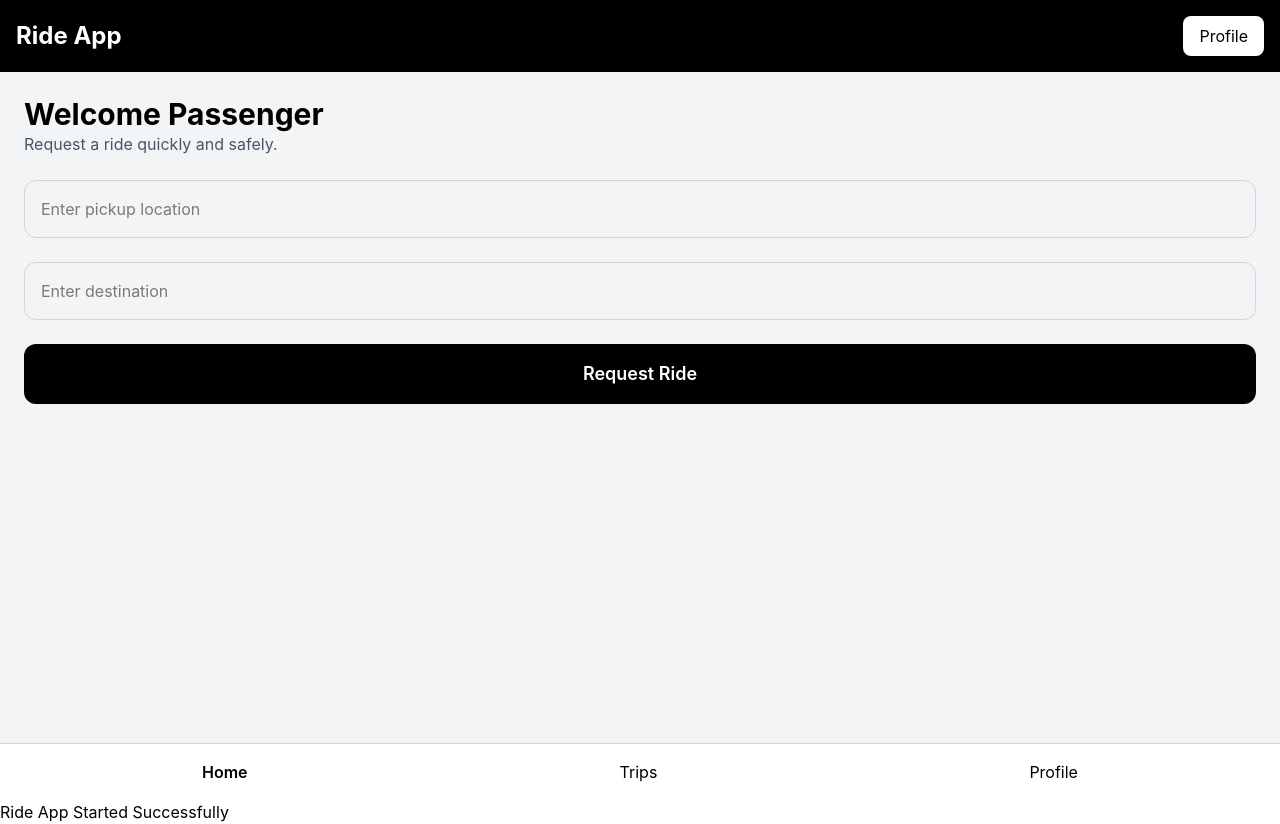
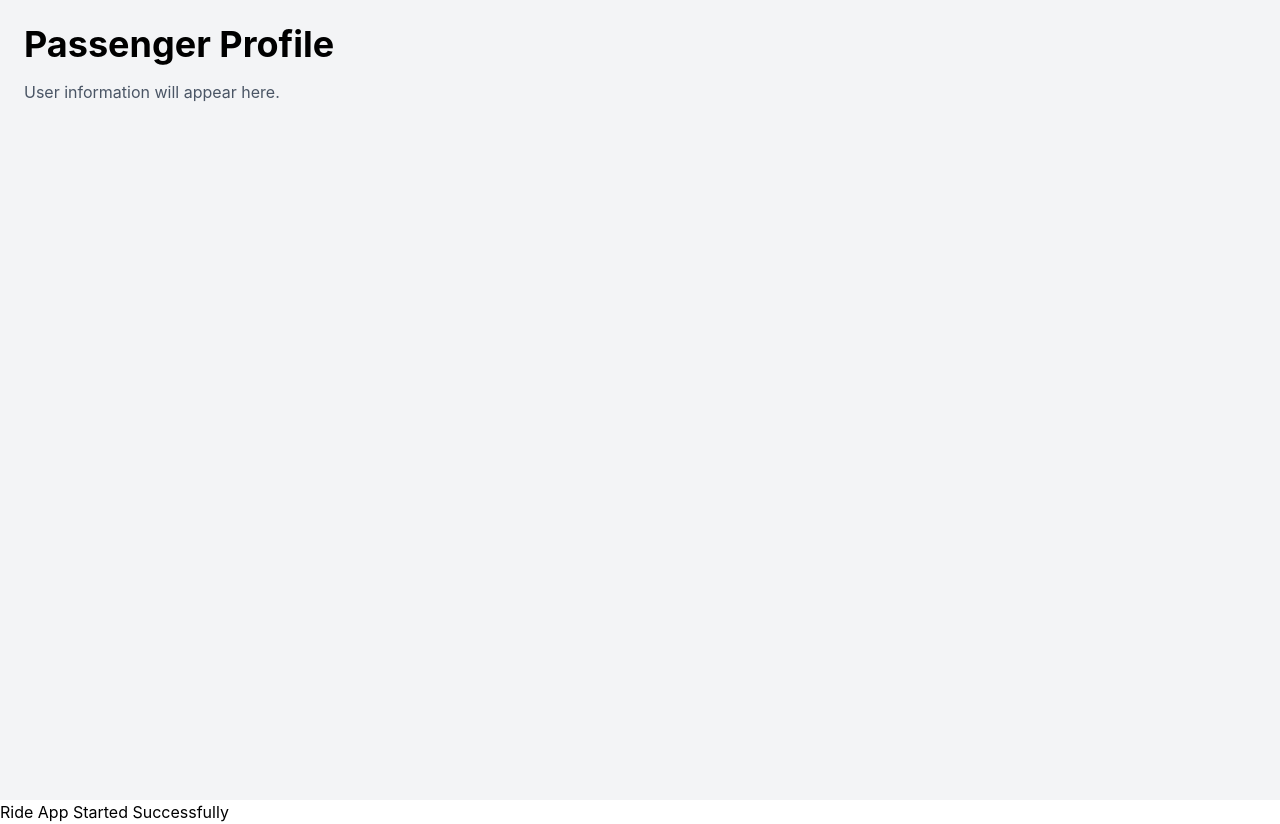
Before and after one commit to Inariuso/D2D, a React (Vite) app: page /profile in a window 1280 px wide. Built offline with nearby package versions, Linux system fonts and the light colour scheme.

Commit message:
Navigation system and routes completed

```diff
--- a/package.json
+++ b/package.json
@@ -12,7 +12,8 @@
   "dependencies": {
     "firebase": "^12.13.0",
     "react": "^19.2.6",
-    "react-dom": "^19.2.6"
+    "react-dom": "^19.2.6",
+    "react-router-dom": "^7.15.1"
   },
   "devDependencies": {
     "@eslint/js": "^10.0.1",
--- a/src/App.jsx
+++ b/src/App.jsx
@@ -1,5 +1,36 @@
+import {
+  BrowserRouter,
+  Routes,
+  Route,
+} from "react-router-dom"
+
 import PassengerDashboard from "./pages/PassengerDashboard"
+import Trips from "./pages/Trips"
+import Profile from "./pages/Profile"
 
 export default function App() {
-  return <PassengerDashboard />
+  return (
+    <BrowserRouter>
+
+      <Routes>
+
+        <Route
+          path="/"
+          element={<PassengerDashboard />}
+        />
+
+        <Route
+          path="/trips"
+          element={<Trips />}
+        />
+
+        <Route
+          path="/profile"
+          element={<Profile />}
+        />
+
+      </Routes>
+
+    </BrowserRouter>
+  )
 }
--- a/src/pages/PassengerDashboard.jsx
+++ b/src/pages/PassengerDashboard.jsx
@@ -1,3 +1,5 @@
+import { Link } from "react-router-dom"
+
 export default function PassengerDashboard() {
     return (
       <div className="min-h-screen bg-gray-100 flex flex-col">
@@ -50,17 +52,17 @@ export default function PassengerDashboard() {
         {/* Bottom Navigation */}
         <nav className="bg-white border-t border-gray-300 p-4 flex justify-around">
 
-          <button className="font-semibold">
-            Home
-          </button>
+            <Link to="/" className="font-semibold">
+             Dashboard
+            </Link>
 
-          <button>
-            Trips
-          </button>
+            <Link to="/trips">
+             Trips
+            </Link>
 
-          <button>
-            Profile
-          </button>
+            <Link to="/profile">
+             Profile
+            </Link>
 
         </nav>
 
--- /dev/null
+++ b/src/pages/Profile.jsx
@@ -0,0 +1,13 @@
+export default function Profile() {
+    return (
+      <div className="min-h-screen bg-gray-100 p-6">
+        <h1 className="text-4xl font-bold">
+          Passenger Profile
+        </h1>
+
+        <p className="mt-4 text-gray-600">
+          User information will appear here.
+        </p>
+      </div>
+    )
+  }
--- /dev/null
+++ b/src/pages/Trips.jsx
@@ -0,0 +1,13 @@
+export default function Trips() {
+    return (
+      <div className="min-h-screen bg-gray-100 p-6">
+        <h1 className="text-4xl font-bold">
+          Your Trips
+        </h1>
+
+        <p className="mt-4 text-gray-600">
+          Trip history will appear here.
+        </p>
+      </div>
+    )
+  }
```
Also changed, not shown: 1 other file (tests, documents, lock files or other folders).
